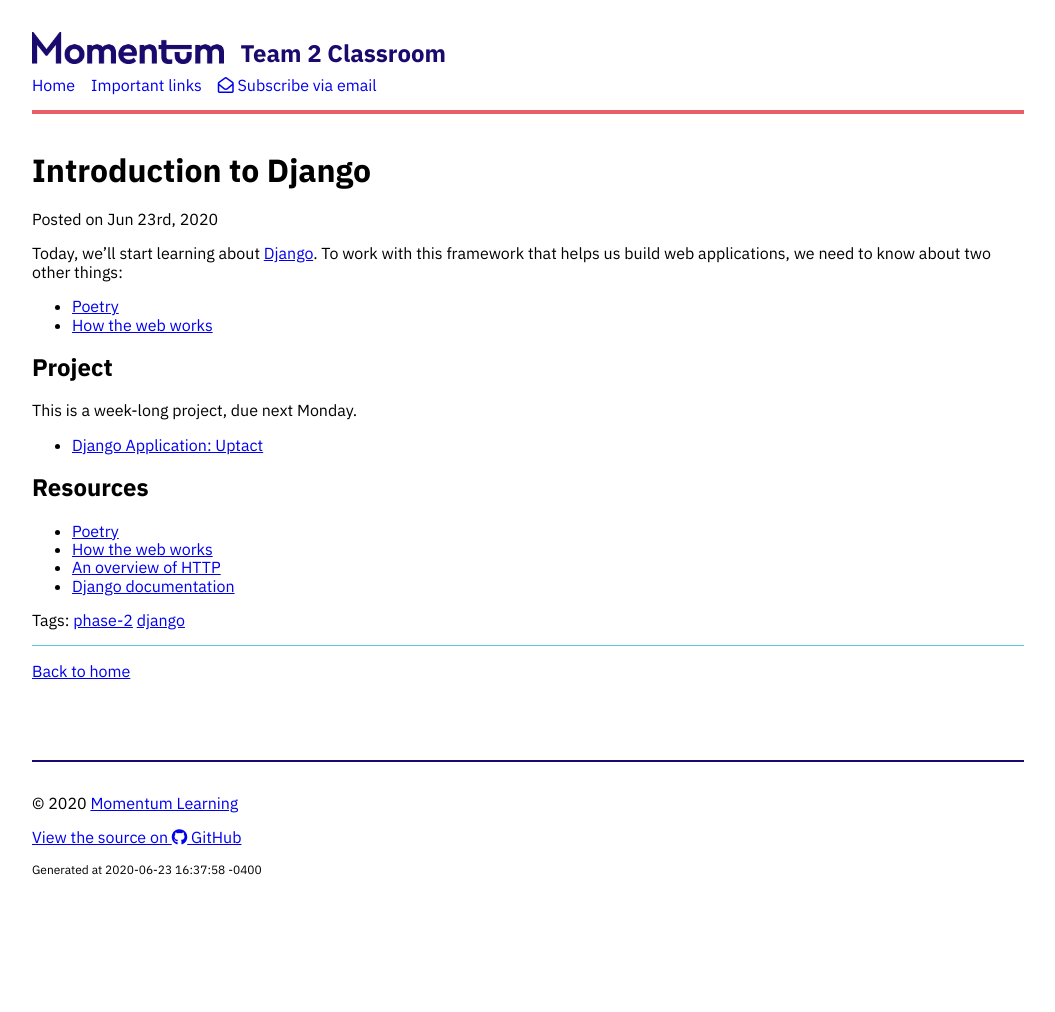
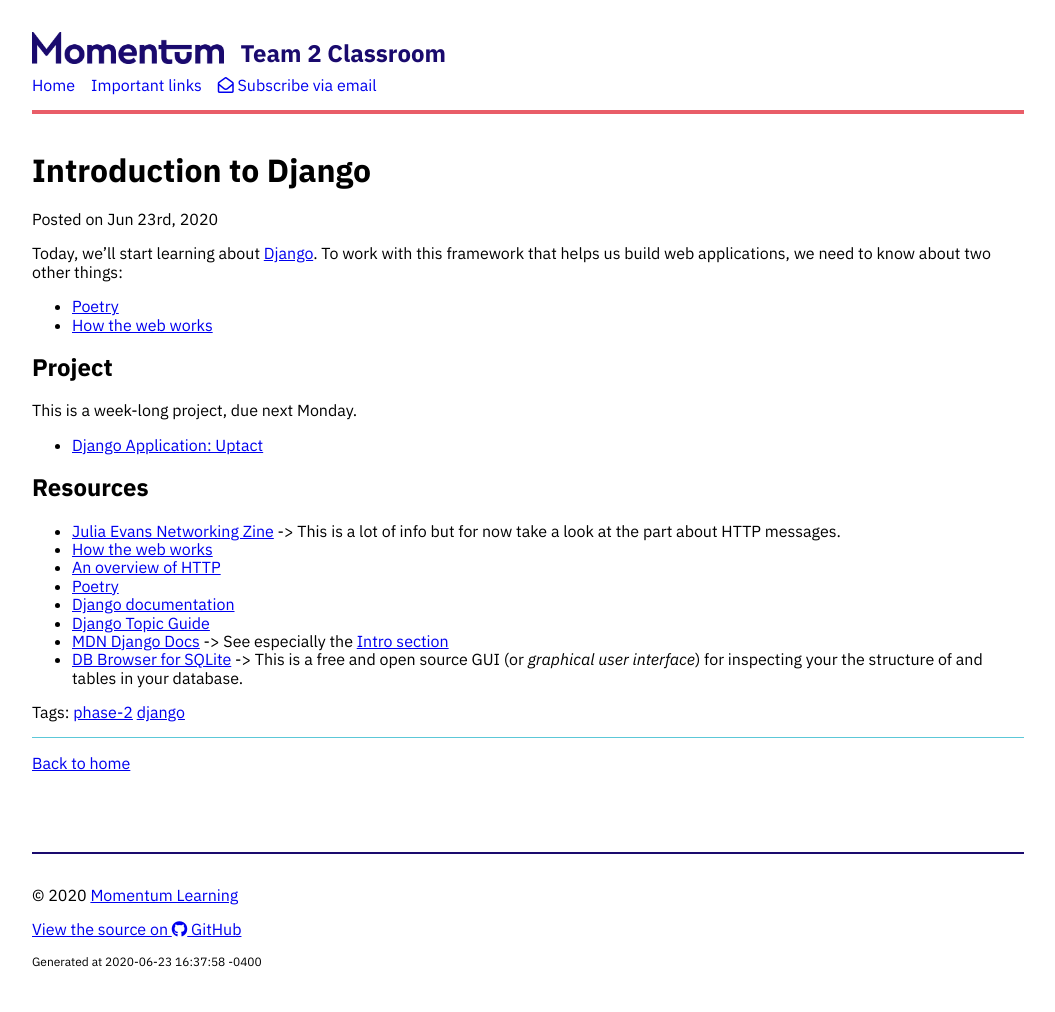
Before and after one commit to momentum-team-3/momentum-team-3.github.io, a Jekyll site: the page built from _posts/2020-06-23-django-intro.md, in a window 1280 px wide. Shown: the whole page, without its empty margins (112-1167 px from the left). Built offline with Jekyll 4.4.1, drawn with Linux system fonts in a browser that asks for light colours; nearby versions of some CDN libraries; before the commit the page ends 921 px from its top, so only the background shows below that.

Commit message:
Add more django resources

```diff
--- a/_posts/2020-06-23-django-intro.md
+++ b/_posts/2020-06-23-django-intro.md
@@ -18,7 +18,11 @@ This is a week-long project, due next Monday.
 
 ## Resources
 
-* [Poetry](https://python-poetry.org/)
+*  [Julia Evans Networking Zine](https://jvns.ca/networking-zine.pdf) -> This is a lot of info but for now take a look at the part about HTTP messages.
 * [How the web works](https://developer.mozilla.org/en-US/docs/Learn/Getting_started_with_the_web/How_the_Web_works)
 * [An overview of HTTP](https://developer.mozilla.org/en-US/docs/Web/HTTP/Overview)
+* [Poetry](https://python-poetry.org/)
 * [Django documentation](https://docs.djangoproject.com/en/3.0/)
+* [Django Topic Guide](https://docs.djangoproject.com/en/3.0/topics/)
+* [MDN Django Docs](https://developer.mozilla.org/en-US/docs/Learn/Server-side/Django) -> See especially the [Intro section](https://developer.mozilla.org/en-US/docs/Learn/Server-side/Django/Introduction)
+* [DB Browser for SQLite](https://sqlitebrowser.org/) -> This is a free and open source GUI (or _graphical user interface_) for inspecting your the structure of and tables in your database.
```
